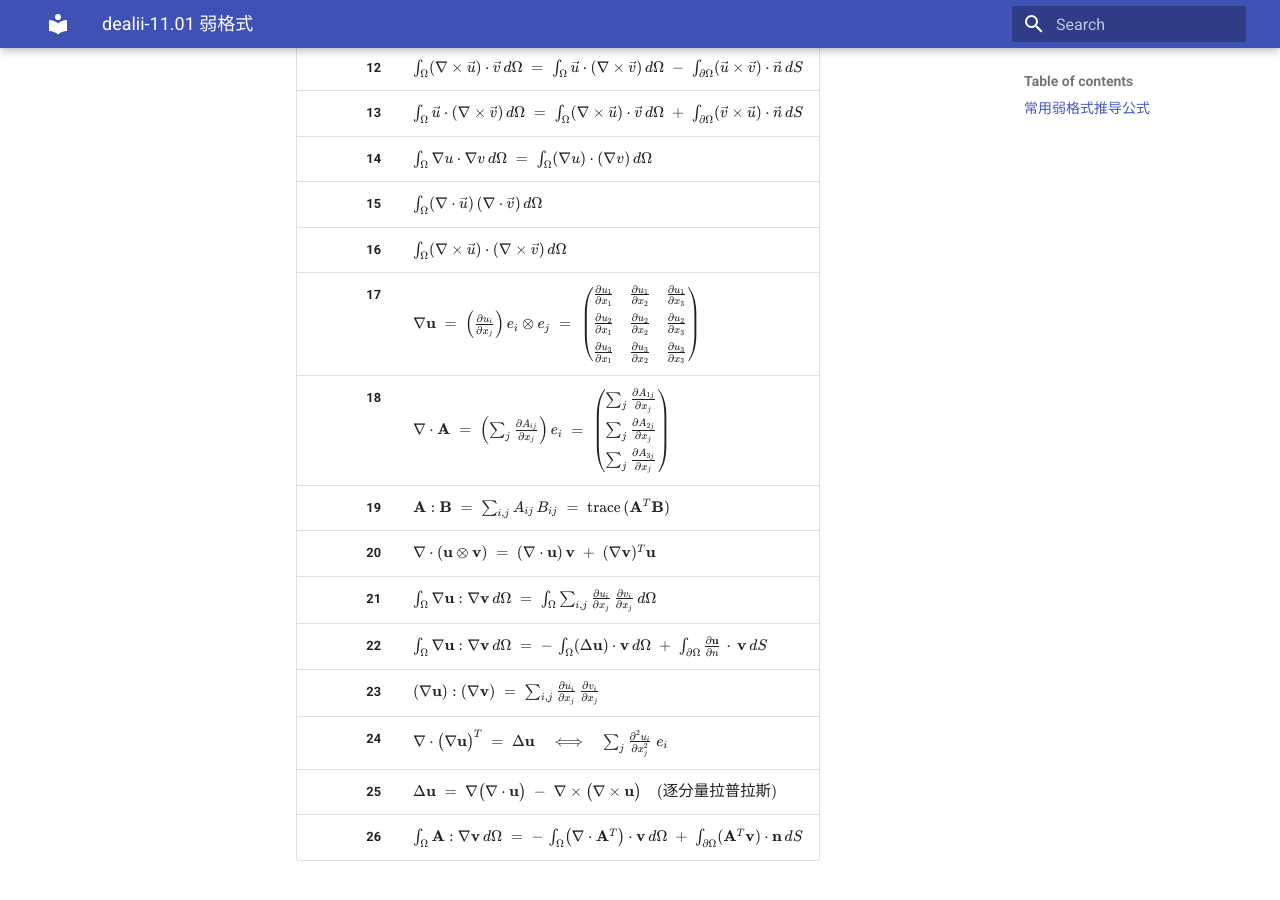
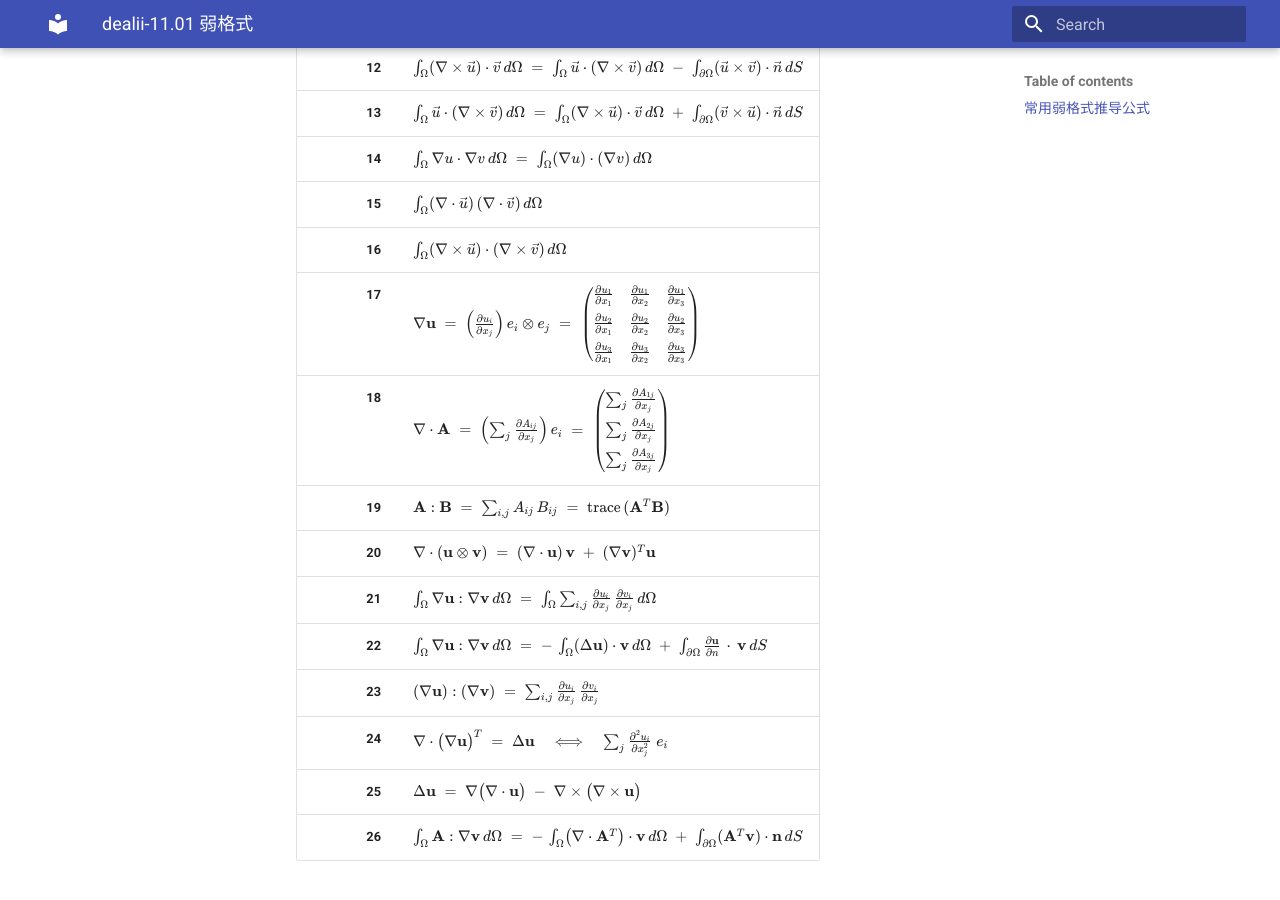
Before and after one commit to ymma98/technotes, an MkDocs documentation site: the page built from docs/FEM/dealii-11.01_弱格式.md, in a window 1280 px wide and 900 px high, scrolled down 845 px. Built offline with MkDocs 1.6.1 and Material for MkDocs 9.7.7, drawn with Linux system fonts in a browser that asks for light colours.

Commit message:
docs/FEM/dealii-11.01_弱格式.md updated from https://stackedit.cn/

```diff
--- a/docs/FEM/dealii-11.01_弱格式.md
+++ b/docs/FEM/dealii-11.01_弱格式.md
@@ -30,11 +30,11 @@
 | **22** | $\int_{\Omega} \nabla \mathbf{u} : \nabla \mathbf{v} \, d\Omega \;=\; -\,\int_{\Omega} (\Delta \mathbf{u}) \cdot \mathbf{v} \, d\Omega \;+\; \int_{\partial \Omega} \frac{\partial \mathbf{u}}{\partial n} \,\cdot\, \mathbf{v} \, dS$ |
 | **23** | $(\nabla \mathbf{u}) : (\nabla \mathbf{v}) \;=\; \sum_{i,j} \frac{\partial u_i}{\partial x_j} \,\frac{\partial v_i}{\partial x_j}$ |
 | **24** | $\nabla \cdot \bigl(\nabla \mathbf{u}\bigr)^T \;=\; \Delta \mathbf{u} \quad\Longleftrightarrow\quad \sum_{j} \frac{\partial^2 u_i}{\partial x_j^2} \; e_i$ |
-| **25** | $\Delta \mathbf{u} \;=\; \nabla \bigl(\nabla \cdot \mathbf{u}\bigr) \;-\; \nabla \times \bigl(\nabla \times \mathbf{u}\bigr) \quad\text{(逐分量拉普拉斯)}$ |
+| **25** | $\Delta \mathbf{u} \;=\; \nabla \bigl(\nabla \cdot \mathbf{u}\bigr) \;-\; \nabla \times \bigl(\nabla \times \mathbf{u}\bigr)$ |
 | **26** | $\int_{\Omega} \mathbf{A} : \nabla \mathbf{v} \, d\Omega \;=\; -\,\int_{\Omega} \bigl(\nabla \cdot \mathbf{A}^T\bigr) \cdot \mathbf{v} \, d\Omega \;+\; \int_{\partial \Omega} (\mathbf{A}^T \mathbf{v}) \cdot \mathbf{n} \, dS$ |
 
 
 <!--stackedit_data:
-eyJoaXN0b3J5IjpbOTk3Njc4ODk1LC02Njk3NDcwNDcsLTE3Mz
-g5NjU5NzhdfQ==
+eyJoaXN0b3J5IjpbMTcxNTY1NjcyOCwtNjY5NzQ3MDQ3LC0xNz
+M4OTY1OTc4XX0=
 -->
```
